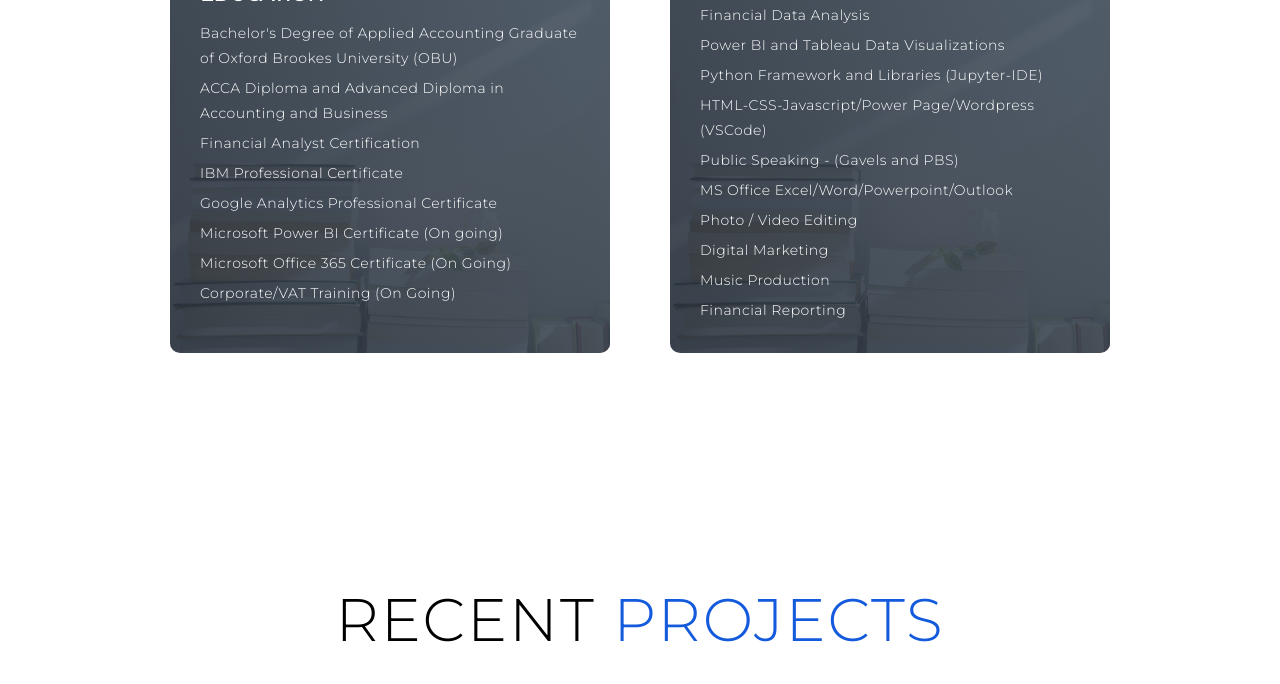
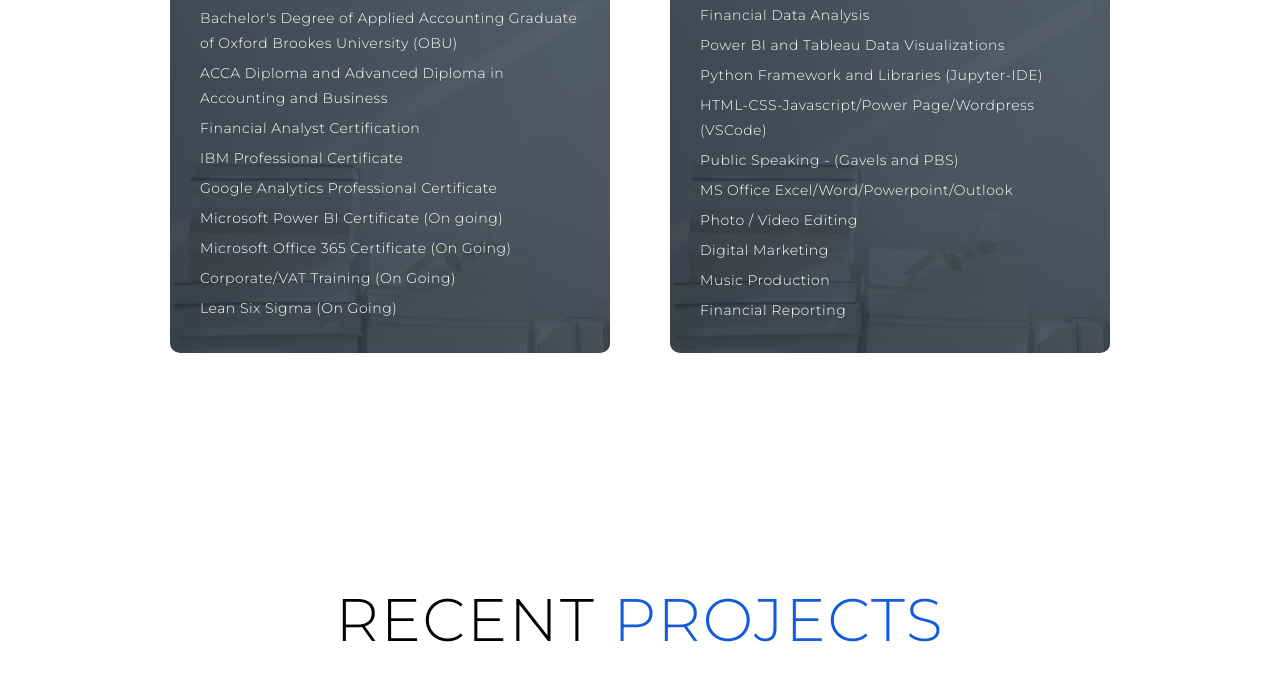
Before and after one commit to ictiancris/ictdp, a plain HTML site: page index.html in a window 1280 px wide. Shown: the part 1339-2023 px from the top of the page. Drawn offline with Linux system fonts and the light colour scheme.

Commit message:
Update index.html

```diff
--- a/index.html
+++ b/index.html
@@ -77,6 +77,7 @@
           <p>Microsoft Power BI Certificate (On going)</p>
           <p>Microsoft Office 365 Certificate (On Going) </p>
           <p>Corporate/VAT Training (On Going)</p>
+          <p>Lean Six Sigma (On Going)</p>
         </div>
         <div class="service-item">
           <div class="icon"><img src="https://img.icons8.com/bubbles/100/000000/services.png" /></div>
```
